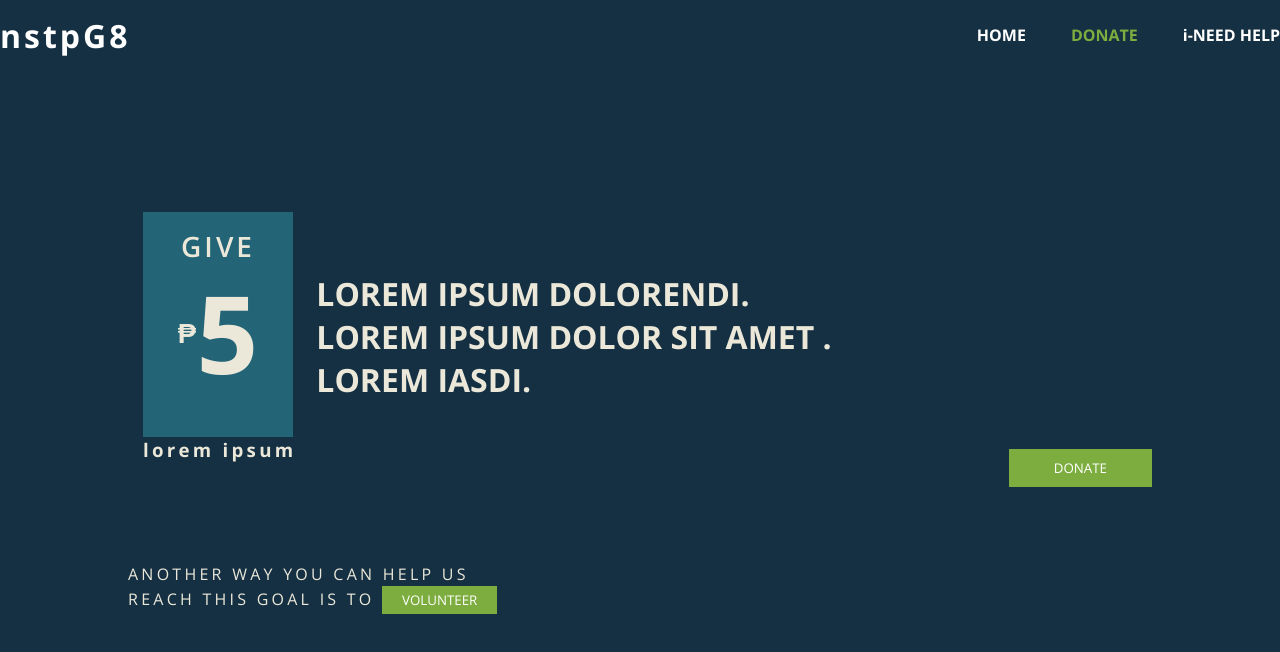
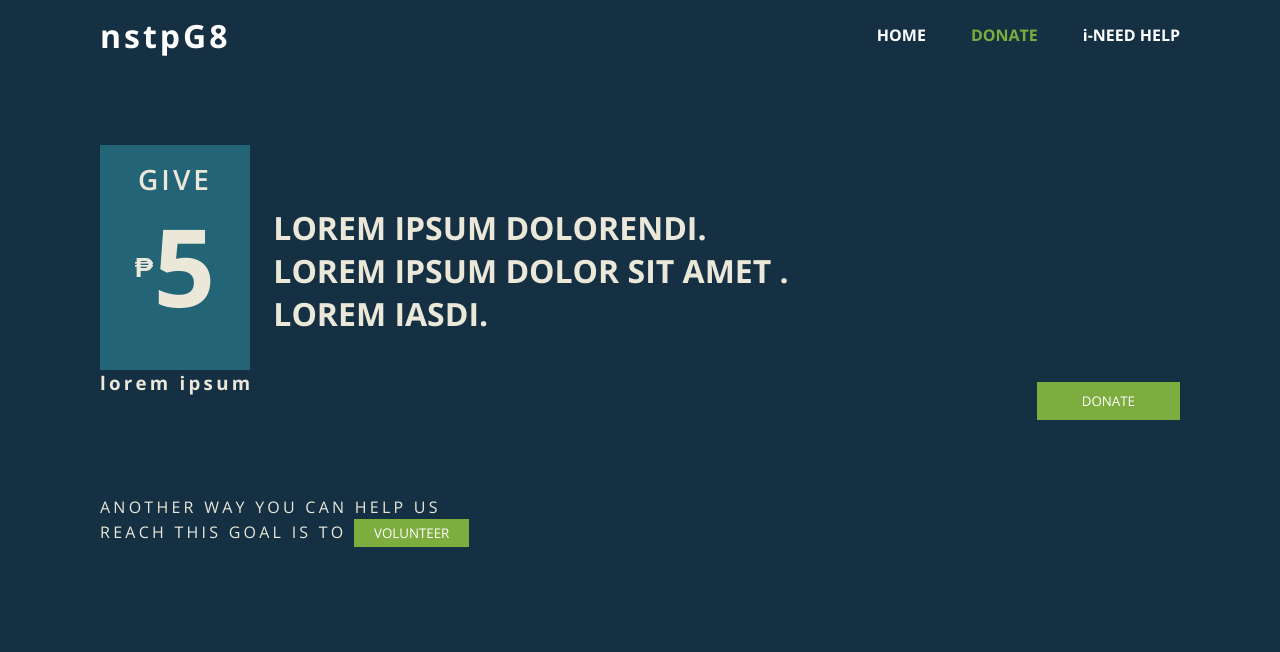
Before and after one commit to luckyx314/projectInom, a React (Create React App) app in the folder client/: page /donate in a window 1280 px wide. Shown: the top 652 px of the page. Built offline with nearby package versions, Linux system fonts and the light colour scheme.

Commit message:
modified the padding of components
- donation page
- homepage
- navbar
- needhelp page
- created a global css variable for padding

```diff
--- a/client/src/components/DonationPage/DonationPage.css
+++ b/client/src/components/DonationPage/DonationPage.css
@@ -1,18 +1,17 @@
 .donation-page-parent {
     min-height: 70vh;
     display: flex;
+    padding: var(--left-right-pad)
 }
 
 .donation-wrapper {
-    height: auto;
-    width: 80%;
-    margin: auto;
+    width: 100%;
+    /* background: #236477; */
 }
 
 .donation-contents {
     display: flex;
     align-items: center;
-    padding: 15px;
     height: 300px;
     position: relative;
 }
--- a/client/src/components/HomePage/HomePage.css
+++ b/client/src/components/HomePage/HomePage.css
@@ -3,6 +3,7 @@
     display: flex;
     align-items: center;
     min-height: 70vh;
+    padding: var(--left-right-pad)
 }
 
 .home-container {
--- a/client/src/components/NavBar/NavBar.css
+++ b/client/src/components/NavBar/NavBar.css
@@ -13,6 +13,7 @@ header {
     height: 70px;
     align-items: center;
     width: 100%;
+    padding: var(--left-right-pad)
 }
 
 #nav1 h1 {
--- a/client/src/components/NeedHelpPage/NeedHelpPage.css
+++ b/client/src/components/NeedHelpPage/NeedHelpPage.css
@@ -3,6 +3,7 @@
     margin: auto;
     height: 75vh;
     align-items: center;
+    padding: var(--left-right-pad)
 }
 
 .help-page-container {
--- a/client/src/index.css
+++ b/client/src/index.css
@@ -6,6 +6,10 @@
     padding: 0;
     font-family: "Open Sans", sans-serif;
     overflow: hidden;
+}
+
+:root {
+    --left-right-pad: 0 250px;
 }
 
 .App {
@@ -24,3 +28,13 @@
         display: none !important;
     }
 }
+
+@media screen and (max-width: 1600px) {
+    #nav1,
+    .home-wrapper,
+    .donation-page-parent,
+    .empty-page-wrapper,
+    .help-page-wrapper {
+        padding: 0 100px !important;
+    }
+}
```
